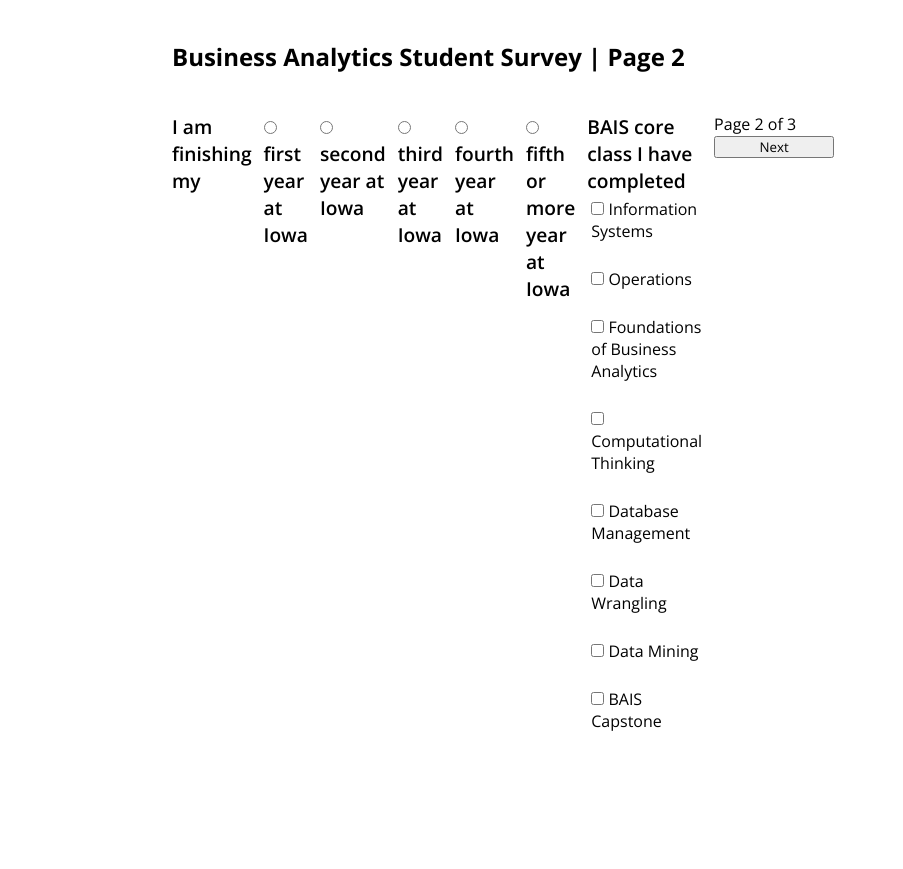
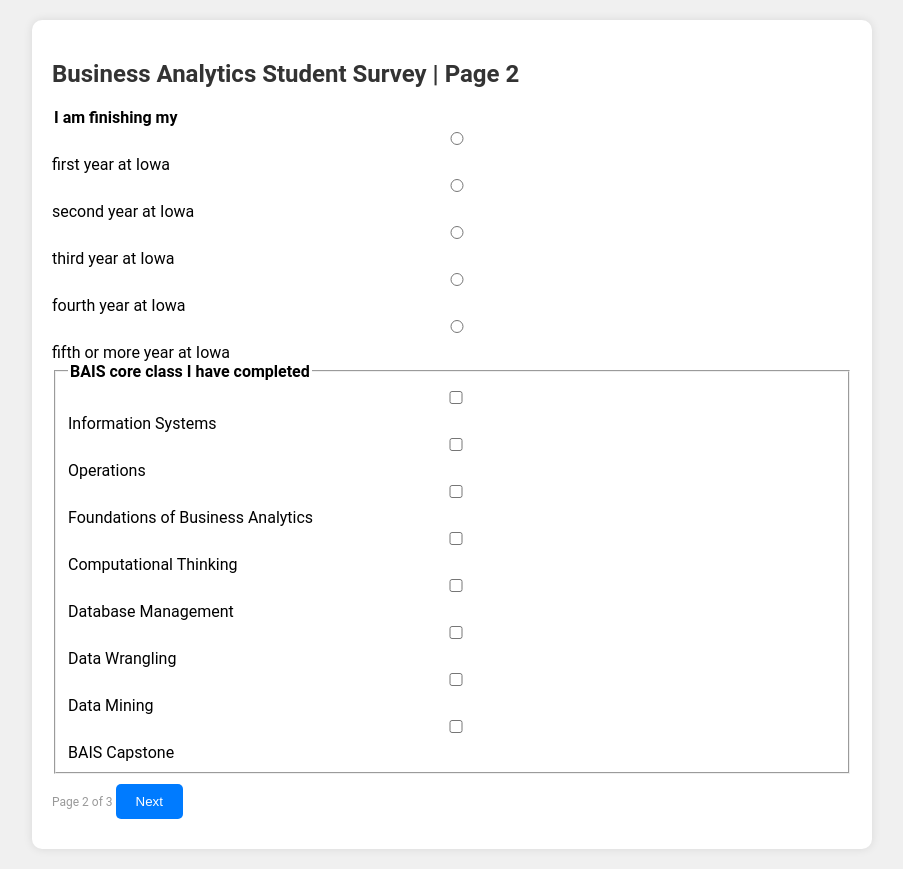
Before and after one commit to jack-glenn-1/jglenn4_hw7, a plain HTML site: page jglenn_p2.html in a window 1280 px wide. Shown: the whole page, without its empty margins (188-1091 px from the left). Before the commit the page ends 800 px from the top, so only its background shows below. Drawn offline with nearby package versions, Linux system fonts and the light colour scheme; files that its build step writes are made by us from their sources.

Commit message:
Update stylesheet.css

```diff
--- a/css/stylesheet.css
+++ b/css/stylesheet.css
@@ -1,109 +1,95 @@
-
-@import url('https://fonts.googleapis.com/css2?family=Open+Sans:ital,wght@0,300..800;1,300..800&display=swap');
-
-
-* {
+body {
+    font-family: 'Roboto', sans-serif;
     margin: 0;
     padding: 0;
-    box-sizing: border-box;
-    font-family: "Open Sans", sans-serif;
+    background-color: #f0f0f0;
 }
 
 .container {
-    max-width: 600px;
+    max-width: 800px;
     margin: 20px auto;
+    background-color: #fff;
     padding: 20px;
-    gap: 40px;
-    display: flex;
-    flex-direction: column;
-    align-items: start;
-    justify-content: center;
+    border-radius: 10px;
+    box-shadow: 0 0 10px rgba(0, 0, 0, 0.1);
 }
 
-.container button {
-    width: 120px;
+h2 {
+    color: #333;
 }
 
+p {
+    color: #666;
+}
 
 .row {
-    display: flex;
-    flex-direction: row;
-}
-form {
-    display: flex;
-    flex-direction: column;
-    align-items: start;
-    gap: 20px;
-}
-
-fieldset label {
-    font-weight: 400;
-    font-size: 16px;
-    margin-left: 4px;
-    margin-top: 4px;
-}
-
-label {
-    font-size: 1.2rem;
-    font-weight: 600;
-    margin-right: 12px;
+    margin-bottom: 10px;
 }
 
 legend {
-    font-size: 1.2rem;
-    font-weight: 600;
-    margin-right: 12px;
+    font-weight: bold;
 }
 
-.required::after {
-    content: "*";
-    color: red;
-    position: absolute;
-    margin-left: 5px;
+input[type="text"],
+input[type="radio"],
+input[type="checkbox"],
+select {
+    width: 100%;
+    padding: 8px;
+    margin-top: 5px;
+    margin-bottom: 10px;
+    border: 1px solid #ccc;
+    border-radius: 5px;
+    box-sizing: border-box;
+}
+
+button {
+    background-color: #007bff;
+    color: #fff;
+    border: none;
+    padding: 10px 20px;
+    cursor: pointer;
+    border-radius: 5px;
+}
+
+button:hover {
+    background-color: #0056b3;
+}
+
+.page_number {
     font-size: 12px;
+    color: #999;
 }
 
 .tooltip {
     position: relative;
     display: inline-block;
-    margin-left: 25px;
 }
 
 .tooltip .tooltiptext {
     visibility: hidden;
-    width: 200px;
+    width: 120px;
     background-color: #333;
     color: #fff;
     text-align: center;
     border-radius: 6px;
-    padding: 15px;
+    padding: 5px;
     position: absolute;
     z-index: 1;
-    top: 100%;
+    bottom: 125%;
     left: 50%;
-    margin-left: -100px;
+    margin-left: -60px;
 }
 
 .tooltip:hover .tooltiptext {
     visibility: visible;
 }
 
-
-fieldset {
-    border: none;
-    display: flex;
-    flex-direction: column;
-    align-items: start;
-    justify-content: start;
+.fontawesome {
+    font-size: 20px;
+    color: #333;
 }
 
-img {
-    width: 100%;
+.tooltip .fa-circle-info {
+    color: #007bff;
 }
-
-@media (max-width: 768px) {
-    .container {
-        width: 90%;
-        margin: 10px auto;
-    }
-}
```
